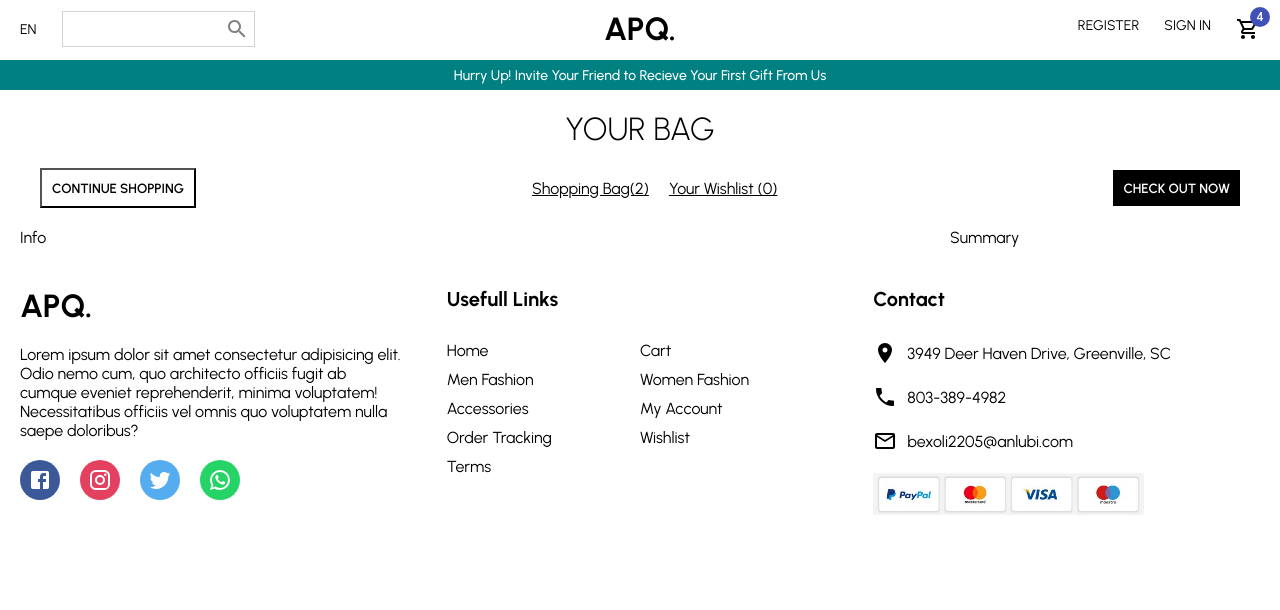
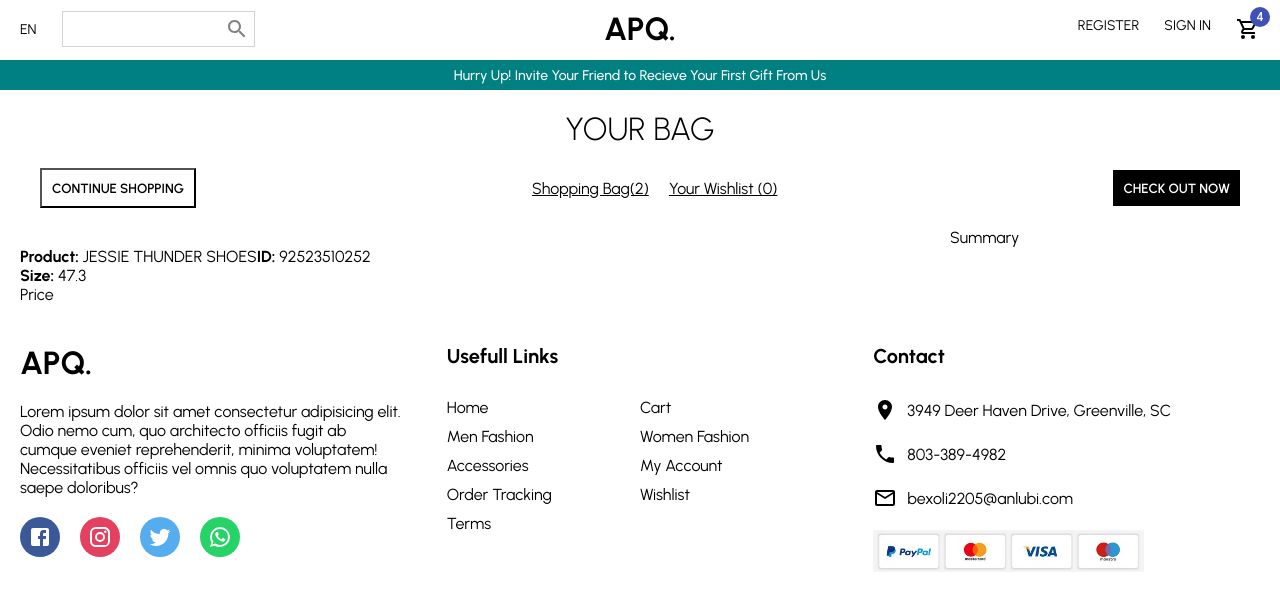
Before and after one commit to AliPooladmast/e-commerce, a React (Create React App) app: page / in a window 1280 px wide. Shown: the top 610 px of the page. Built offline with nearby package versions, Linux system fonts and the light colour scheme.

Commit message:
feat(cart): add content for product section of the cart info division

```diff
--- a/src/pages/Cart/Cart.jsx
+++ b/src/pages/Cart/Cart.jsx
@@ -20,7 +20,26 @@ const Cart = () => {
           <button className={style["Button--filled"]}>CHECK OUT NOW</button>
         </div>
         <div className={style.Bottom}>
-          <div className={style.Info}>Info</div>
+          <div className={style.Info}>
+            <div className={style.Product}>
+              <div className={style.ProductDetail}>
+                <img src="" alt="" />
+                <div className={style.Detail}>
+                  <span>
+                    <b>Product:</b> JESSIE THUNDER SHOES
+                  </span>
+                  <span>
+                    <b>ID:</b> 92523510252
+                  </span>
+                  <div className={style.ProductColor}></div>
+                  <span>
+                    <b>Size:</b> 47.3
+                  </span>
+                </div>
+              </div>
+              <div className={style.PriceDetail}>Price</div>
+            </div>
+          </div>
           <div className={style.Summary}>Summary</div>
         </div>
       </div>
```
